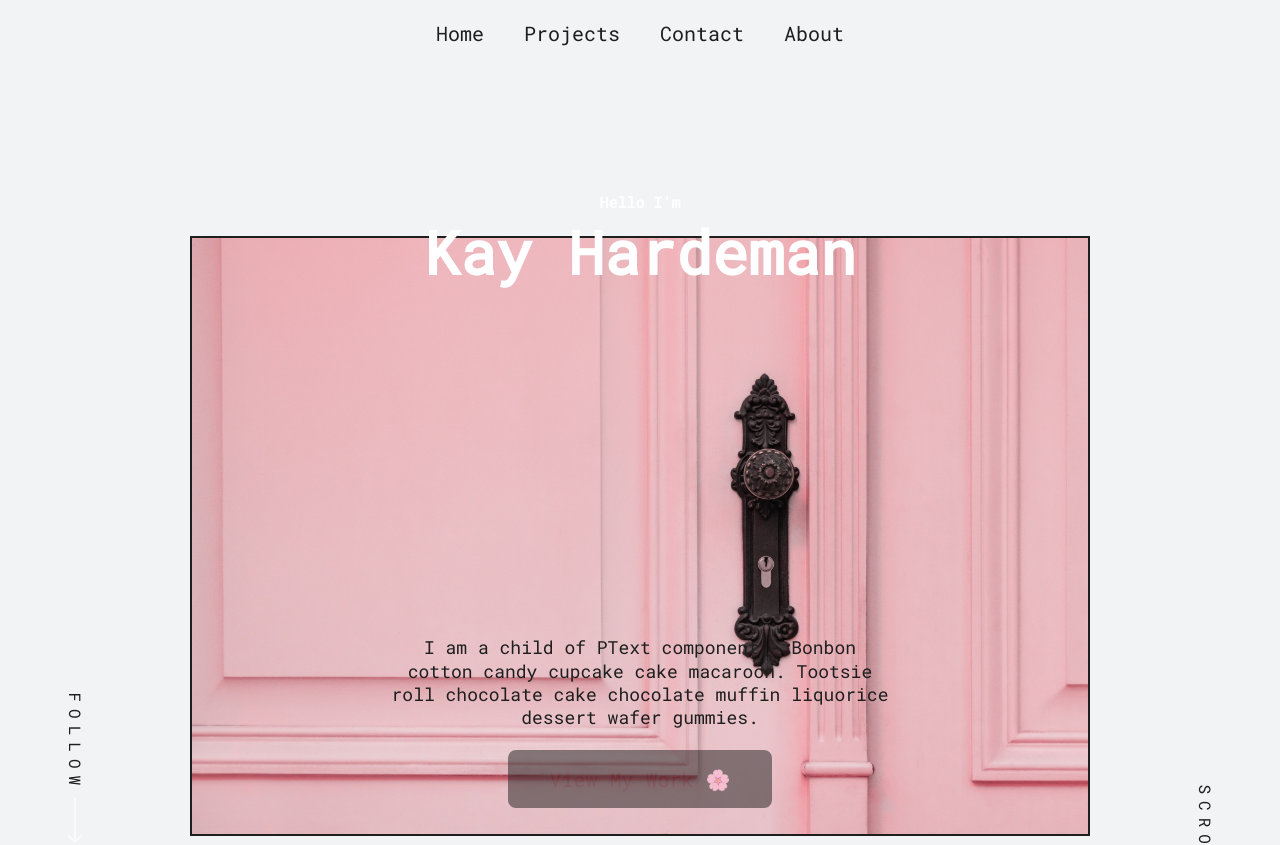
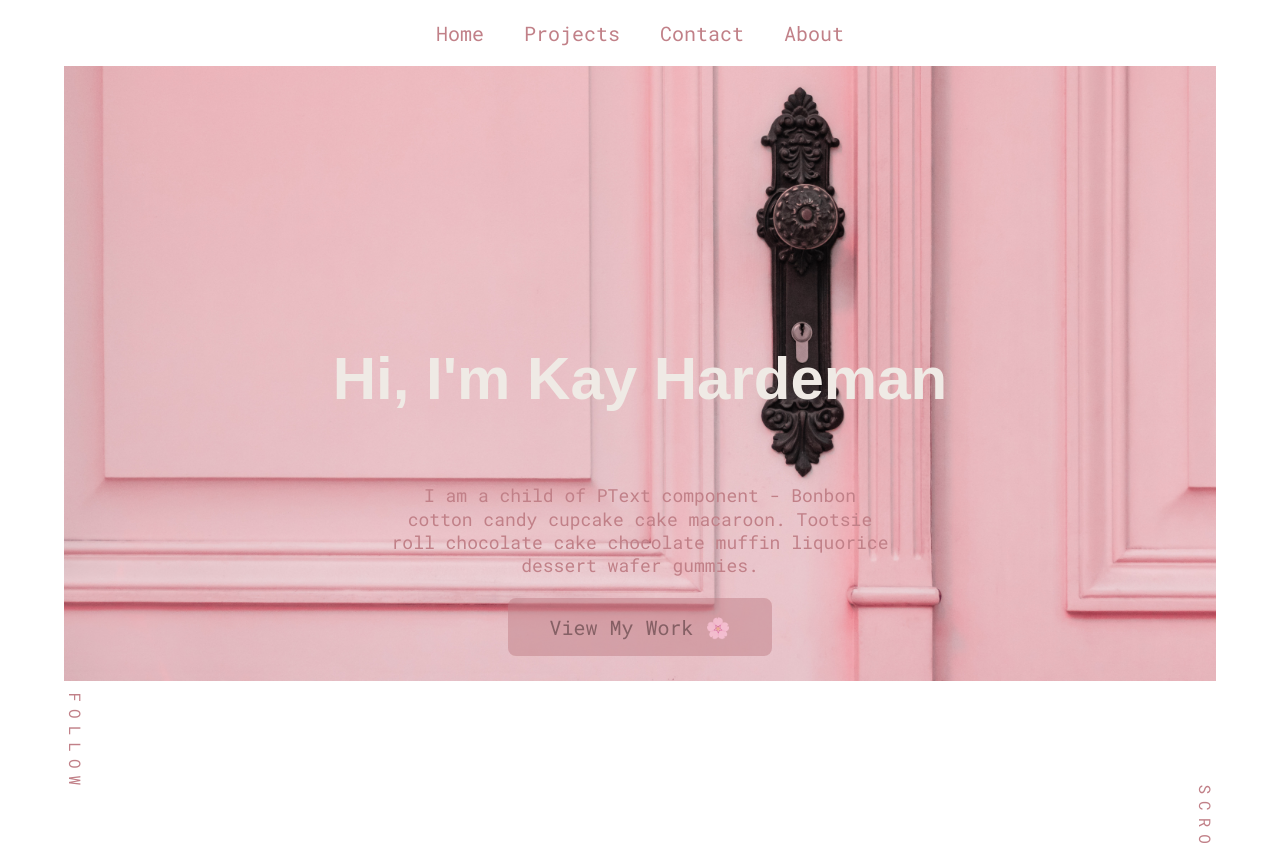
Before and after one commit to kyvycodes/k-react-portfolio, a React (Create React App) app: page /home in a window 1280 px wide. Shown: the top 845 px of the page. Built offline with nearby package versions, Linux system fonts and the light colour scheme; the HTML template or start-up script is replaced by a standard one; a web font is replaced by a local one.

Commit message:
refactor: hero css

```diff
--- a/src/components/HeroSection.js
+++ b/src/components/HeroSection.js
@@ -21,7 +21,8 @@ const HeroStyles = styled.div`
 }
 .hero_heading {
   font-size: 1.5rem;
-  margin-bottom: -5.5rem;
+  // margin-bottom: -5.5rem;
+  margin-bottom: -50rem;
   position: relative;
   span {
     display: inline-block;
@@ -30,17 +31,18 @@ const HeroStyles = styled.div`
   }
   .hero_name {
     font-size: 6rem;
-    //TODO change font
-    // font-family:
+    font-family: 'Poppins', sans-serif;
     color: var(--white)
   }
 }
 .door_img {
-  max-width: 900px;
+  // max-width: 900px;
   width: 100%;
-  height: 600px;
+  height: 100%;
+
+  // height: 600px;
   margin: 0 auto;
-  border: 2px solid var(--gray-1);
+  // border: 2px solid var(--gray-1);
 }
 
 .hero_info {
@@ -172,8 +174,8 @@ export default function HeroSection() {
       <div className='hero_section'>
       <div className='container'>
         <h1 className='hero_heading'>
-         <span>Hello I'm </span>
-          <span className="hero_name">Kay Hardeman</span>
+         {/* <span>Hello I'm </span> */}
+          <span className="hero_name">Hi, I'm Kay Hardeman</span>
           </h1>
           <div className="door_img">
             <img src={DoorImg} alt=''/>
--- a/src/styles/GlobalStyle.js
+++ b/src/styles/GlobalStyle.js
@@ -11,13 +11,14 @@ const GlobalStyles = createGlobalStyle`
     // --gray-1: #BCB4B4;
     // --deep-dark: #1E1E1E;
     // --gray-2: #363636;
-    --dark-bg: #F2F3F4;
-    --gray-1: #1E1E1E;
-    --deep-dark: #f4acb7 ;
-    --gray-2: #9d8189;
-    // #d8e2dc , #ffcad4, #ffe5d9, #f4acb7, #9d8189;
-    --white : white;
-    --black: black;
+    // #e6afb5 , #e9bcc1, #c18088, #271d1d, #534344, #efeae5
+    --dark-bg: white;
+    --gray-1:  #c18088;
+    --deep-dark:  #e9bcc1 ;
+    --gray-2: #534344;
+
+    --white: #efeae5;
+    --black: #271d1d;
   }
   html{
     font-size: 10px;
--- a/src/styles/Typography.js
+++ b/src/styles/Typography.js
@@ -2,6 +2,7 @@ import { createGlobalStyle } from 'styled-components';
 import RobotoMonoRegular from '../assets/fonts/RobotoMono-Regular.ttf';
 import MontserratSemiBold from '../assets/fonts/Montserrat-SemiBold.ttf';
 import MontserratBold from '../assets/fonts/Montserrat-Bold.ttf';
+import PoppinsSemiBold from '../assets/fonts/Poppins-SemiBold.ttf'
 
 const Typography = createGlobalStyle`
   @font-face {
@@ -19,6 +20,11 @@ const Typography = createGlobalStyle`
     src: url(${MontserratBold});
     font-style: normal;
   }
+  @font-face {
+    font-family: 'Poppins SemiBold';
+    scr: url(${PoppinsSemiBold})
+    font-style: normal;
+  }
   html{
     font-family: 'RobotoMono Regular';
     color: var(--gray-1);
@@ -28,7 +34,7 @@ const Typography = createGlobalStyle`
     color: var(--gray-1);
   }
   h1,h2,h3,h4,h5,h6{
-    font-family: 'Montserrat SemiBold'
+    font-family: 'Montserrat SemiBold',
   }
 `;
 
```
Also changed, not shown: src/assets/fonts/Poppins-SemiBold.ttf (added).
